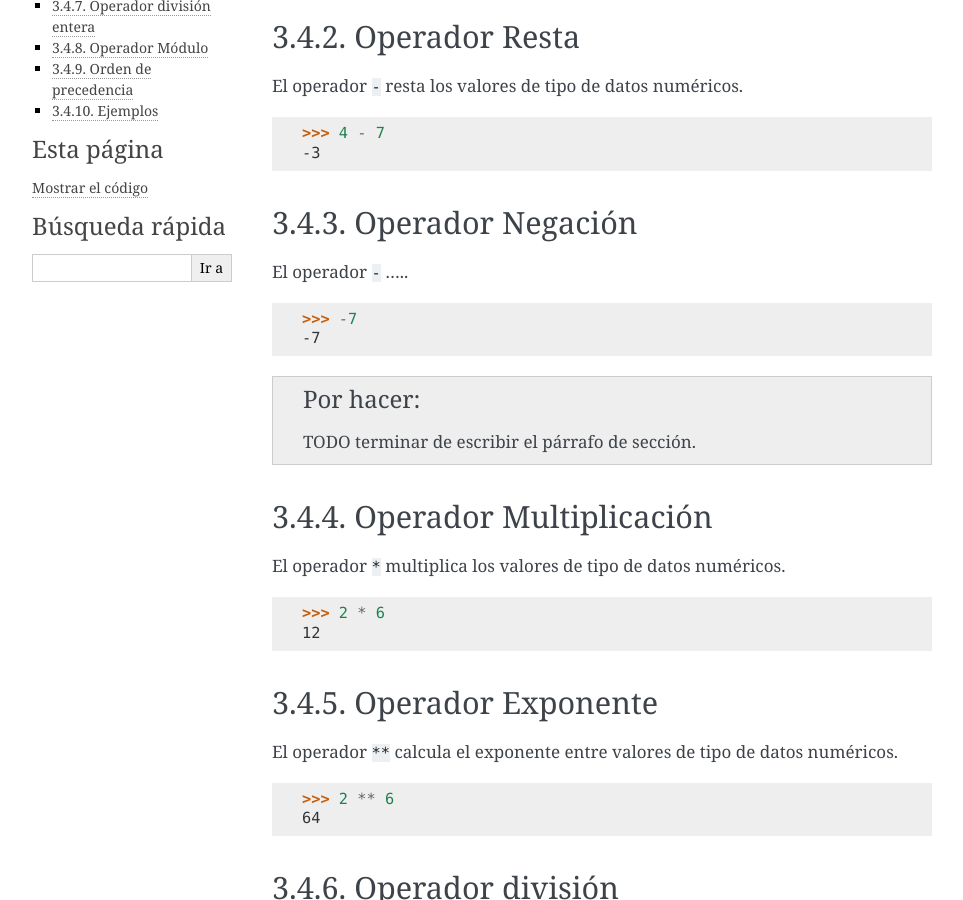
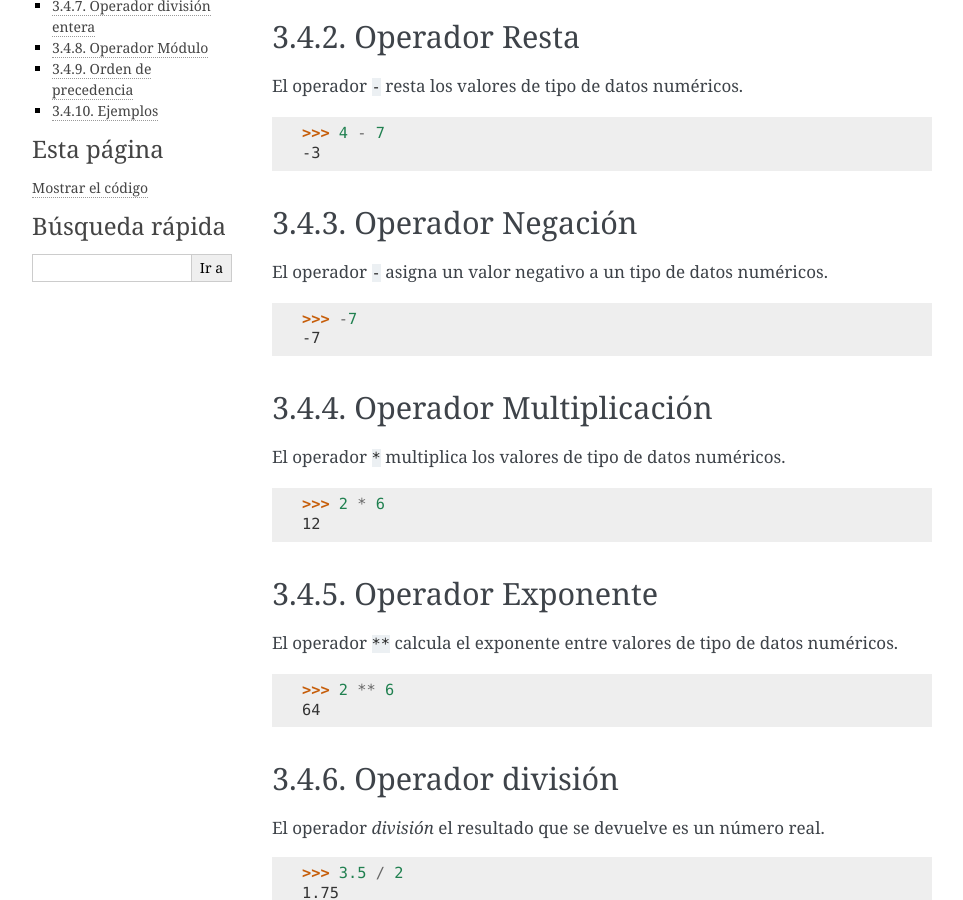
Before and after one commit to macagua/entrenamiento.python_basico, a Sphinx documentation site: the page built from source/leccion3/operadores_aritmeticos.rst, in a window 1280 px wide and 900 px high, scrolled down 351 px. Shown: the whole window, without its empty margins (148-1111 px from the left). Built offline with Sphinx 7.4.7, drawn with Linux system fonts in a browser that asks for light colours.

Commit message:
Agregar informacion del operador negacion en la leccion 3

```diff
--- a/source/leccion3/operadores_aritmeticos.rst
+++ b/source/leccion3/operadores_aritmeticos.rst
@@ -41,14 +41,12 @@ El operador ``-`` resta los valores de tipo de datos numéricos.
 Operador Negación
 .................
 
-El operador ``-`` .....
+El operador ``-`` asigna un valor negativo a un tipo de datos numéricos.
 
 ::
 
     >>> -7
     -7
-
-.. todo:: TODO terminar de escribir el párrafo de sección.
 
 
 .. _python_opers_arit_multi:
```
